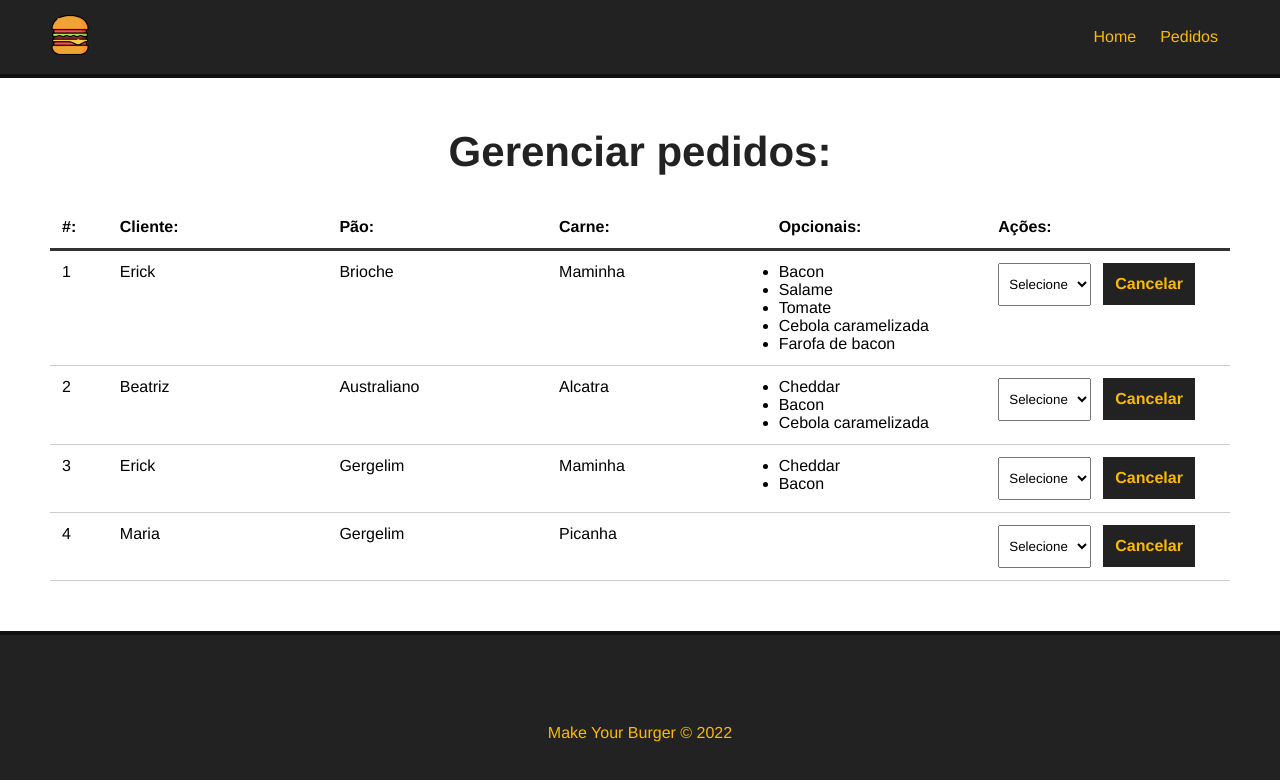
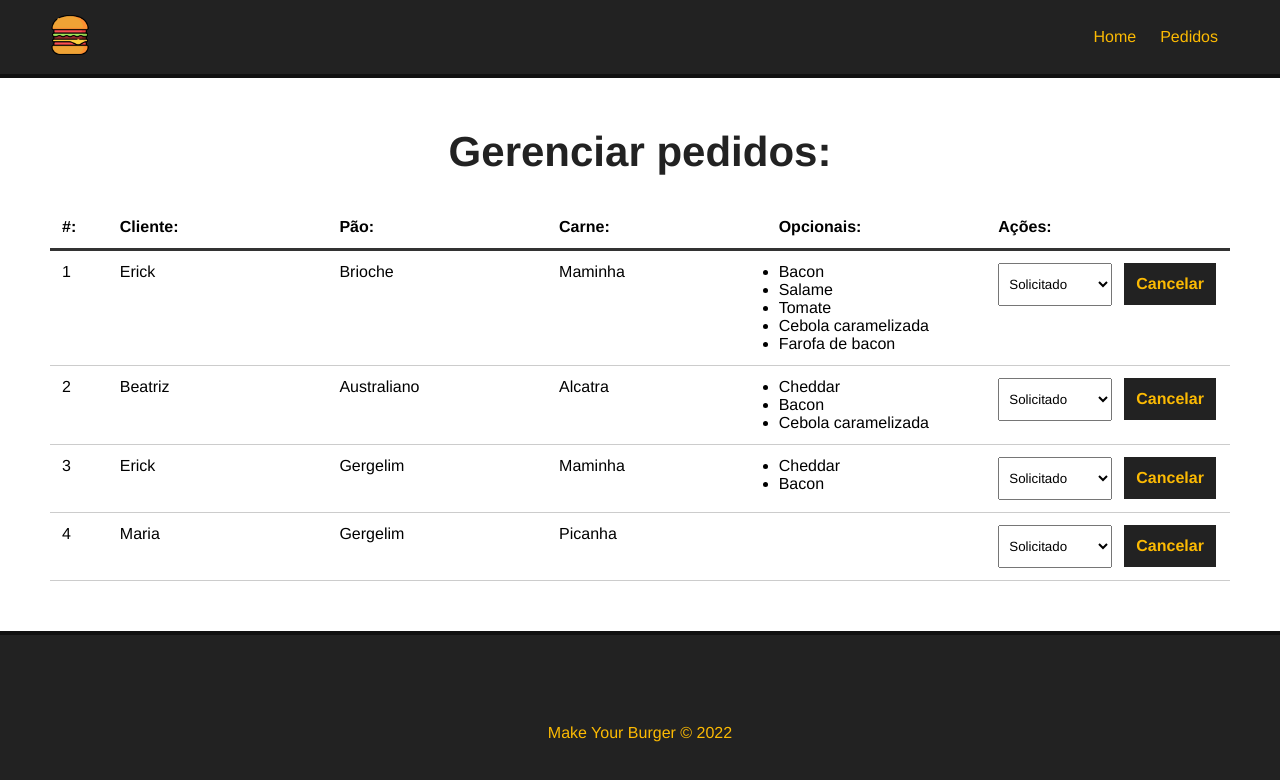
Before and after one commit to erick-costa/make-your-burger, a Vue app: page /orders in a window 1280 px wide. Shown: the top 780 px of the page. Built offline with nearby package versions, Linux system fonts and the light colour scheme; data requests are answered from the project's data file.

Commit message:
buscando os status dos pedidos

```diff
--- a/src/components/Dashboard.vue
+++ b/src/components/Dashboard.vue
@@ -24,6 +24,13 @@
         <div>
           <select name="status" class="status">
             <option value="">Selecione</option>
+            <option
+              v-for="s in status"
+              :value="s.tipo"
+              :selected="burger.status === s.tipo"
+            >
+              {{ s.tipo }}
+            </option>
           </select>
           <button class="delete-btn">Cancelar</button>
         </div>
@@ -48,7 +55,12 @@
       const data = await req.json()
       this.burgers = data
 
-      console.log(this.burgers)
+      this.getStatus()
+    },
+    async getStatus() {
+      const req = await fetch("http://localhost:3000/status")
+      const data = await req.json()
+      this.status = data
     },
   },
   mounted() {
```
